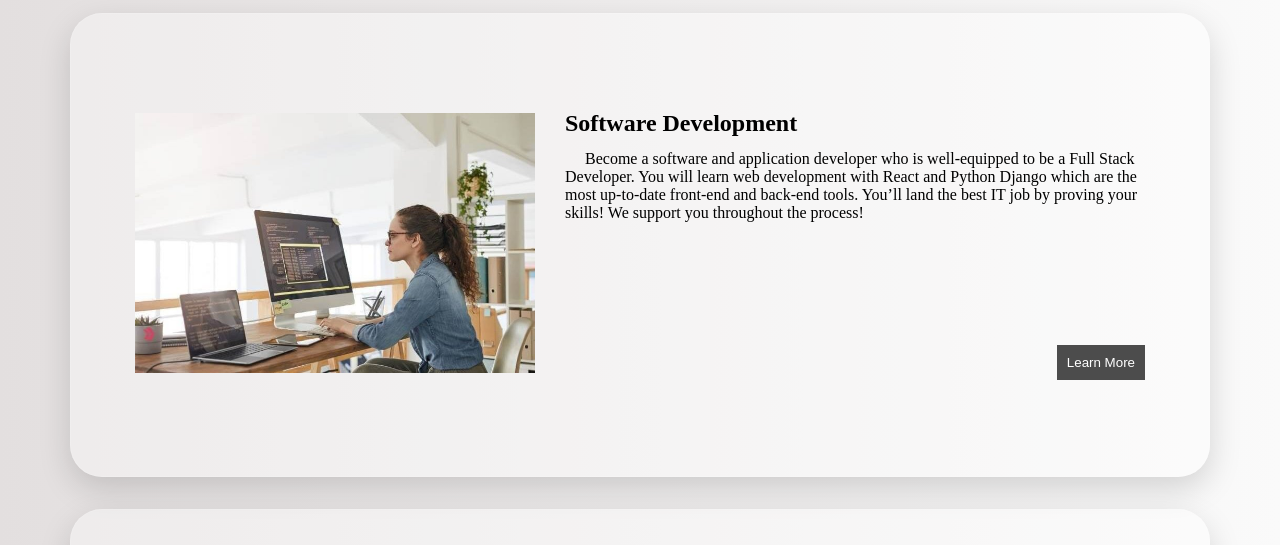
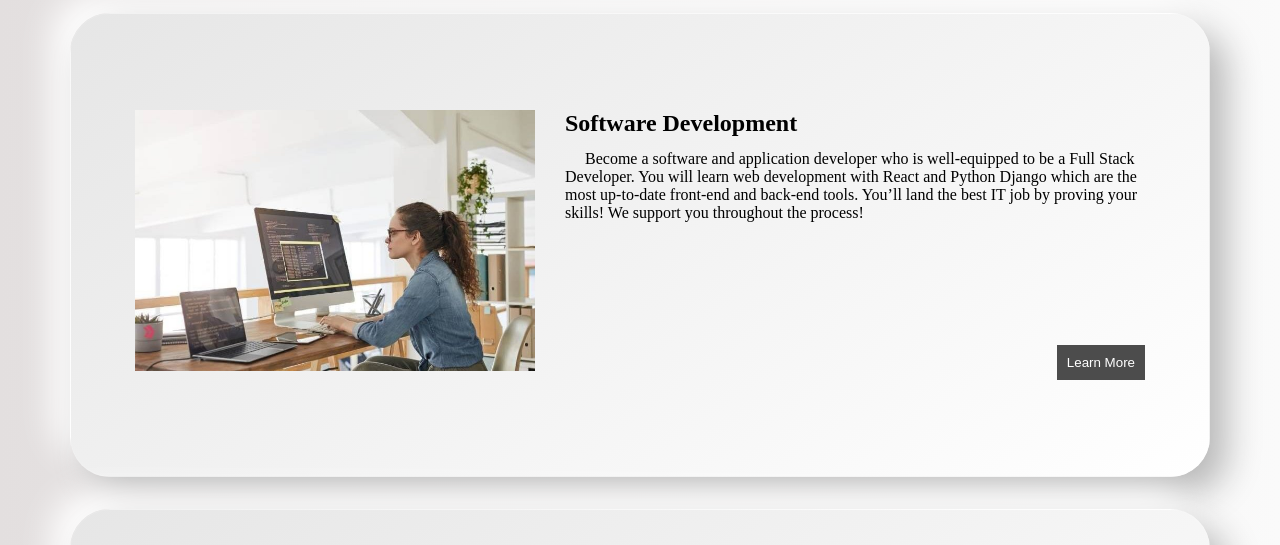
Before and after one commit to banugungor/clarusway-paths, a plain HTML site: page index.html in a window 1280 px wide. Shown: the part 211-756 px from the top of the page. Drawn offline with Linux system fonts and the light colour scheme.

Commit message:
box-shadow

```diff
--- a/style.css
+++ b/style.css
@@ -39,27 +39,17 @@ main {
 }
 
 section {
-  /* display: flex;
-  width: 80%;
-  margin: 1rem auto;
-  padding: 15px;
-  background-color: pink;
-  border-radius: 5px;
-  transition: all 0.3s;
-  box-shadow: rgba(0, 0, 0, 0.15) 0px 3px 3px 0px;  */
-
   width: 100%;
   margin: 1rem auto;
   max-width: 1140px;
-  max-height: 640px;
+  max-height: 610px;
   padding: 6rem 4rem;
   display: flex;
-  align-items: center;
-  background: rgba(255, 255, 255, 0.375);
   box-shadow: 0 0.75rem 2rem 0 rgba(0, 0, 0, 0.148);
-  border-radius: 2rem;
+  border-radius: 2.5rem;
   border: 1px solid rgba(255, 255, 255, 0.125);
-  align-content: space-between;
+  background: linear-gradient(145deg, #e6e6e6, #ffffff);
+  box-shadow: 17px 17px 34px #bababa, -17px -17px 34px #ffffff;
 }
 section:hover {
   transform: scale(1.03);
```
